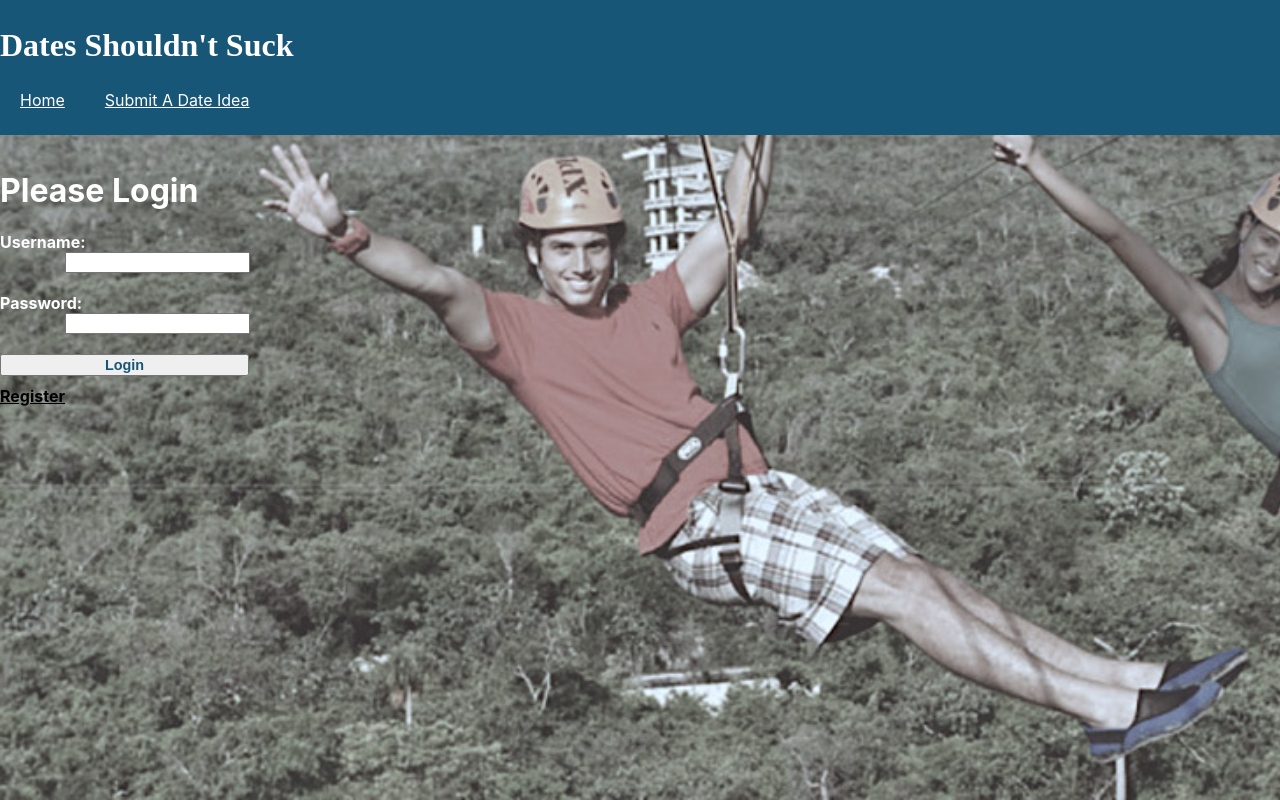
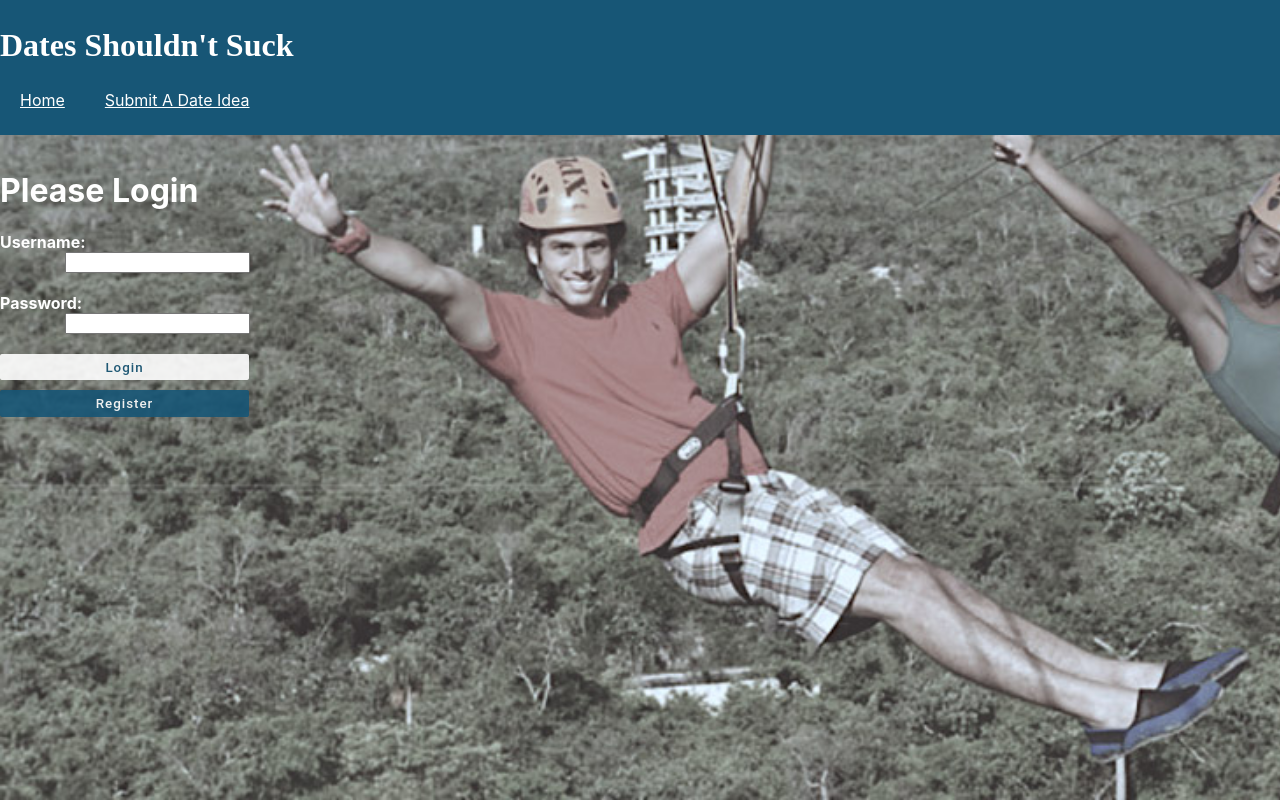
Before and after one commit to kaisha2004/Dates-Shouldnt-Suck, a React (Create React App) app in the folder client/: page /login in a window 1280 px wide. Built offline with nearby package versions, Linux system fonts and the light colour scheme; no server answers; sample sign-in values are in the browser's storage; a web font is replaced by a local one.

Commit message:
finished login and registration buttons

```diff
--- a/client/src/screens/Create/Create.jsx
+++ b/client/src/screens/Create/Create.jsx
@@ -69,8 +69,6 @@ function Create(props) {
         ))}
           </select>
 
-        {/* value =
-       /> */}
       <label htmlFor="City">City:</label>
         <input type="text" id="City" onChange={e => updateCity(e.target.value)} value={city} />
         <label htmlFor="Review">Review:</label>
--- a/client/src/screens/Login/Login.css
+++ b/client/src/screens/Login/Login.css
@@ -19,12 +19,49 @@ z-index: 0;
     color: white;
   }
 
-  .loginbtn {
+  #loginbtn {
     width: 249px;
+    box-sizing: border-box;
     color: #175676;
+    background-color: #ffffff;
+    font-weight: 500;
+    letter-spacing: 1px;
+    border:0.1em solid #ffffff;
+    border-radius: 0.12em;
+    transition-duration: 0.2s;
+    opacity: 0.9;
+    padding:0.35em 1.2em;
+    font-family:'Roboto',sans-serif;
+  }
+
+  #loginbtn:hover{
+    font-size: 1rem;
     font-weight: bold;
-    font-size: 0.9rem
+    box-shadow: 0 12px 16px 0 rgba(0,0,0,0.24), 0 17px 50px 0 rgba(0,0,0,0.19);
+    opacity: 1;
+  }
 
+  #registerbtn {
+    width: 249px;
+    border:0.1em solid #175676;
+    box-sizing: border-box;
+    color: #ffffff;
+    background-color: #175676;
+    font-weight: 500;
+    letter-spacing: 1px;
+    border-radius: 0.12em;
+    transition-duration: 0.2s;
+    opacity: 0.9;
+    padding:0.35em 1.2em;
+    font-family:'Roboto',sans-serif;
+  }
+
+  #registerbtn:hover{
+    border:0.1em solid #175676;
+    font-size: 1rem;
+    font-weight: bold;
+    box-shadow: 0 12px 16px 0 rgba(0,0,0,0.24), 0 17px 50px 0 rgba(0,0,0,0.19);
+    opacity: 1;
   }
 
   .loginform {
--- a/client/src/screens/Login/Login.jsx
+++ b/client/src/screens/Login/Login.jsx
@@ -48,8 +48,8 @@ function Login(props) {
           />
         </label>
         <br />
-          <button className='loginbtn'>Login</button>
-          <Link to="/register" className='registerlink'>Register</Link>
+          <button id='loginbtn' className='loginbtn'>Login</button>
+          <Link to="/register" className='registerlink'><button id='registerbtn' className='registerbtn'>Register</button></Link>
         </form>
         </div>
     </div>
--- a/client/src/screens/Register/Register.css
+++ b/client/src/screens/Register/Register.css
@@ -20,12 +20,29 @@ z-index: 0;
   }
 
 
-  .regbtn {
+  #regbtn {
     width: 250px;
+    box-sizing: border-box;
     color: #175676;
+    background-color: #ffffff;
+    font-weight: 500;
+    letter-spacing: 1px;
+    border:0.1em solid #ffffff;
+    border-radius: 0.12em;
+    transition-duration: 0.2s;
+    opacity: 0.9;
+    padding:0.35em 1.2em;
+    font-family:'Roboto',sans-serif;
+  }
+
+  #regbtn:hover{
+    color: #ffffff;
+    background-color: #175676;
+    border:0.1em solid #175676;
+    font-size: 1rem;
     font-weight: bold;
-    font-size: .9rem
-
+    box-shadow: 0 12px 16px 0 rgba(0,0,0,0.24), 0 17px 50px 0 rgba(0,0,0,0.19);
+    opacity: 1;
   }
 
   .regform {
--- a/client/src/screens/Register/Register.jsx
+++ b/client/src/screens/Register/Register.jsx
@@ -69,7 +69,7 @@ export default function Register(props) {
           />
         </label>
         <br />
-        <button className='regbtn'>Register</button>
+        <button id= 'regbtn' className='regbtn'>Register</button>
         </form>
         </div>
     </div>
```
